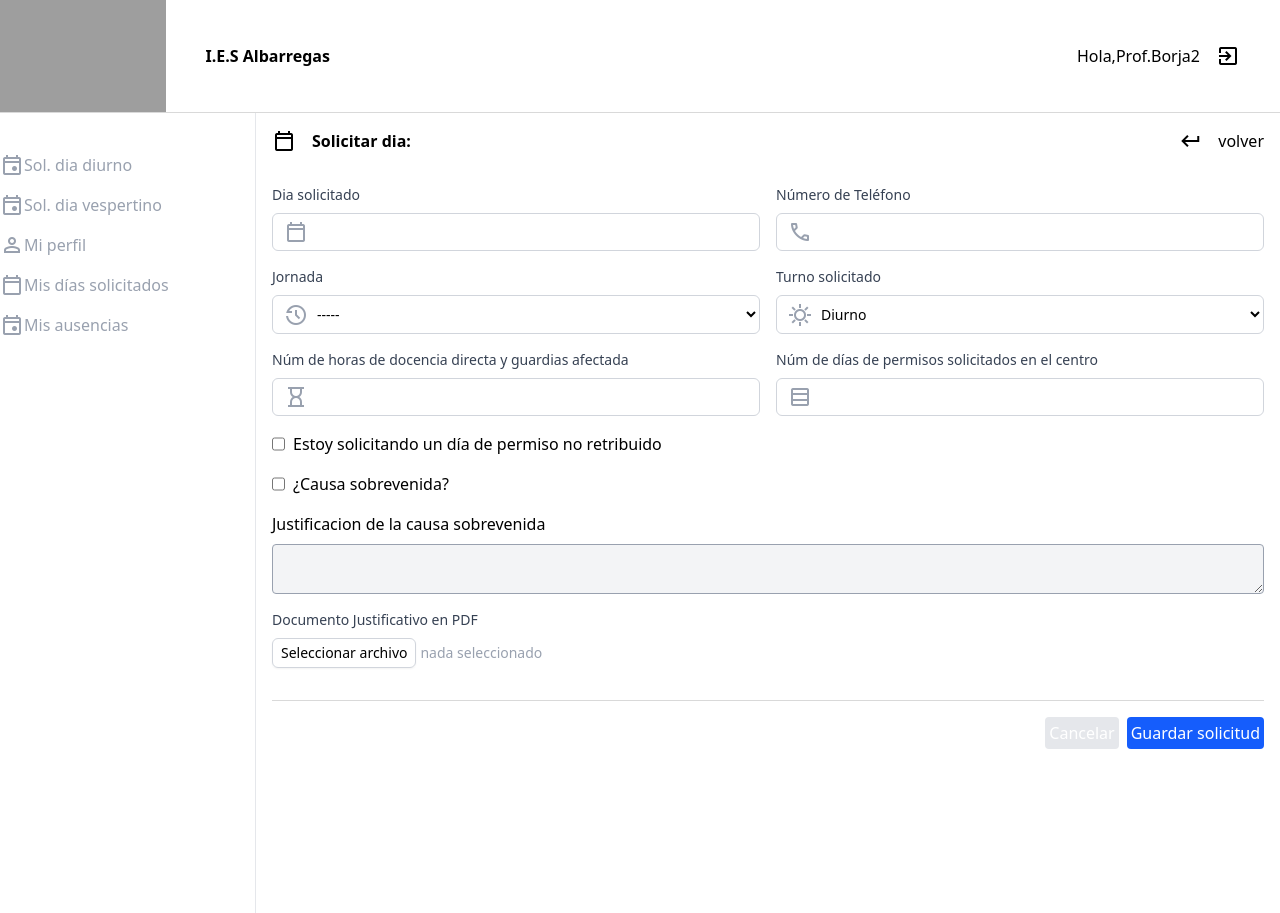
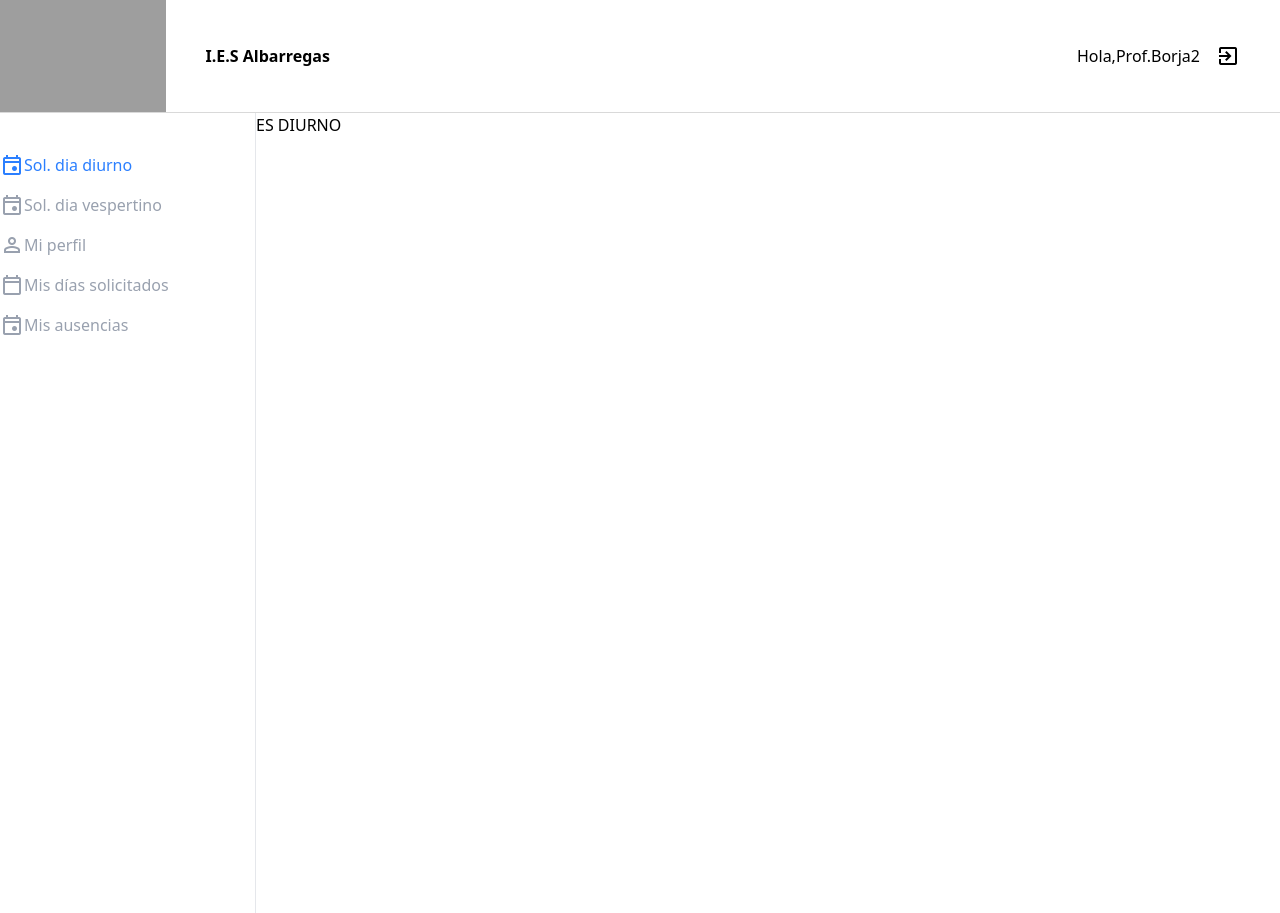
Before and after one commit to egilp04/ClicPermiso, a React (Vite) app: page / in a window 1280 px wide. Built offline with nearby package versions, Linux system fonts and the light colour scheme; grey boxes are pictures that could not be loaded.

Commit message:
creacion del routing

```diff
--- a/package.json
+++ b/package.json
@@ -13,6 +13,7 @@
     "@tailwindcss/vite": "^4.1.18",
     "react": "^19.2.0",
     "react-dom": "^19.2.0",
+    "react-router-dom": "^7.13.0",
     "tailwindcss": "^4.1.18"
   },
   "devDependencies": {
--- /dev/null
+++ b/src/components/Ausencias.tsx
@@ -0,0 +1,5 @@
+const Ausencias = () => {
+  return <div>ausencias</div>;
+};
+
+export default Ausencias;
--- /dev/null
+++ b/src/components/DiaSolicitado.tsx
@@ -0,0 +1,5 @@
+const DiaSolicitado = () => {
+  return <div>dia solicitado</div>;
+};
+
+export default DiaSolicitado;
--- /dev/null
+++ b/src/components/Diurno.tsx
@@ -0,0 +1,5 @@
+const Diurno = () => {
+  return <div>ES DIURNO</div>;
+};
+
+export default Diurno;
--- a/src/components/LinkSidebar.tsx
+++ b/src/components/LinkSidebar.tsx
@@ -1,16 +1,25 @@
 import type { ReactNode } from "react";
+import { NavLink } from "react-router-dom";
 
 export interface LinkSidebarInterface {
   icono: ReactNode;
   texto: string;
+  direccion: string;
 }
 
-const LinkSidebar = ({ icono, texto }: LinkSidebarInterface) => {
+const LinkSidebar = ({ icono, texto, direccion }: LinkSidebarInterface) => {
   return (
-    <div className="text-gray-400 flex flex-row items-center">
+    <NavLink
+      to={direccion}
+      className={({ isActive }) => {
+        return isActive
+          ? "text-blue-500 flex flex-row items-center"
+          : "text-gray-400 flex flex-row items-center";
+      }}
+    >
       {icono}
       {texto}
-    </div>
+    </NavLink>
   );
 };
 
--- /dev/null
+++ b/src/components/Perfil.tsx
@@ -0,0 +1,5 @@
+const Perfil = () => {
+  return <div>mi perfil</div>;
+};
+
+export default Perfil;
--- a/src/components/Sidebar.tsx
+++ b/src/components/Sidebar.tsx
@@ -6,24 +6,29 @@ const Sidebar = () => {
       <LinkSidebar
         icono={<span className="material-symbols-outlined">event</span>}
         texto="Sol. dia diurno"
+        direccion=""
       ></LinkSidebar>
       <LinkSidebar
         icono={<span className="material-symbols-outlined">event</span>}
         texto="Sol. dia vespertino"
+        direccion="vespertino"
       ></LinkSidebar>
       <LinkSidebar
         icono={<span className="material-symbols-outlined">person</span>}
         texto="Mi perfil"
+        direccion="perfil"
       ></LinkSidebar>
       <LinkSidebar
         icono={
           <span className="material-symbols-outlined">calendar_today</span>
         }
         texto="Mis días solicitados"
+        direccion="dias-solicitados"
       ></LinkSidebar>{" "}
       <LinkSidebar
         icono={<span className="material-symbols-outlined">event</span>}
         texto="Mis ausencias"
+        direccion="ausencias"
       ></LinkSidebar>
     </div>
   );
--- /dev/null
+++ b/src/components/Vespertino.tsx
@@ -0,0 +1,5 @@
+const Vespertino = () => {
+  return <div>VESPERTINO</div>;
+};
+
+export default Vespertino;
--- a/src/main.tsx
+++ b/src/main.tsx
@@ -1,9 +1,12 @@
 import { StrictMode } from "react";
 import { createRoot } from "react-dom/client";
 import App from "./App.tsx";
-
+import { BrowserRouter } from "react-router-dom";
 createRoot(document.getElementById("root")!).render(
   <StrictMode>
-    <App />
+    <BrowserRouter>
+      {" "}
+      <App />
+    </BrowserRouter>
   </StrictMode>,
 );
--- a/src/pages/Home.tsx
+++ b/src/pages/Home.tsx
@@ -1,17 +1,35 @@
-import Form from "../components/Form";
 import { Navbar } from "../components/Navbar";
 import Sidebar from "../components/Sidebar";
+import Diurno from "../components/Diurno";
+import Vespertino from "../components/Vespertino";
+import Perfil from "../components/Perfil";
+import DiaSolicitado from "../components/DiaSolicitado";
+import Ausencias from "../components/Ausencias";
+import { Form, Route, Routes } from "react-router-dom";
 
 const Home = () => {
   return (
     <div>
       <Navbar texto="Hola,Prof.Borja2"></Navbar>
       <div className="flex flex-row w-full h-full">
-        <div className="h-screen w-[20%] border-solid border-r-1 border-gray-200 justify-end">
+        <div className="h-screen w-[20%] border-solid border-r border-gray-200 justify-end">
           <Sidebar></Sidebar>
         </div>
         <div className="w-[80%]">
-          <Form></Form>
+          <Routes>
+            <Route path="/form" element={<Form></Form>}></Route>
+            <Route path="/" element={<Diurno></Diurno>}></Route>
+            <Route
+              path="/vespertino"
+              element={<Vespertino></Vespertino>}
+            ></Route>
+            <Route path="/perfil" element={<Perfil></Perfil>}></Route>{" "}
+            <Route
+              path="/dias-solicitados"
+              element={<DiaSolicitado></DiaSolicitado>}
+            ></Route>
+            <Route path="/ausencias" element={<Ausencias></Ausencias>}></Route>
+          </Routes>
         </div>
       </div>
     </div>
```
Also changed, not shown: 1 other file (tests, documents, lock files or other folders).
